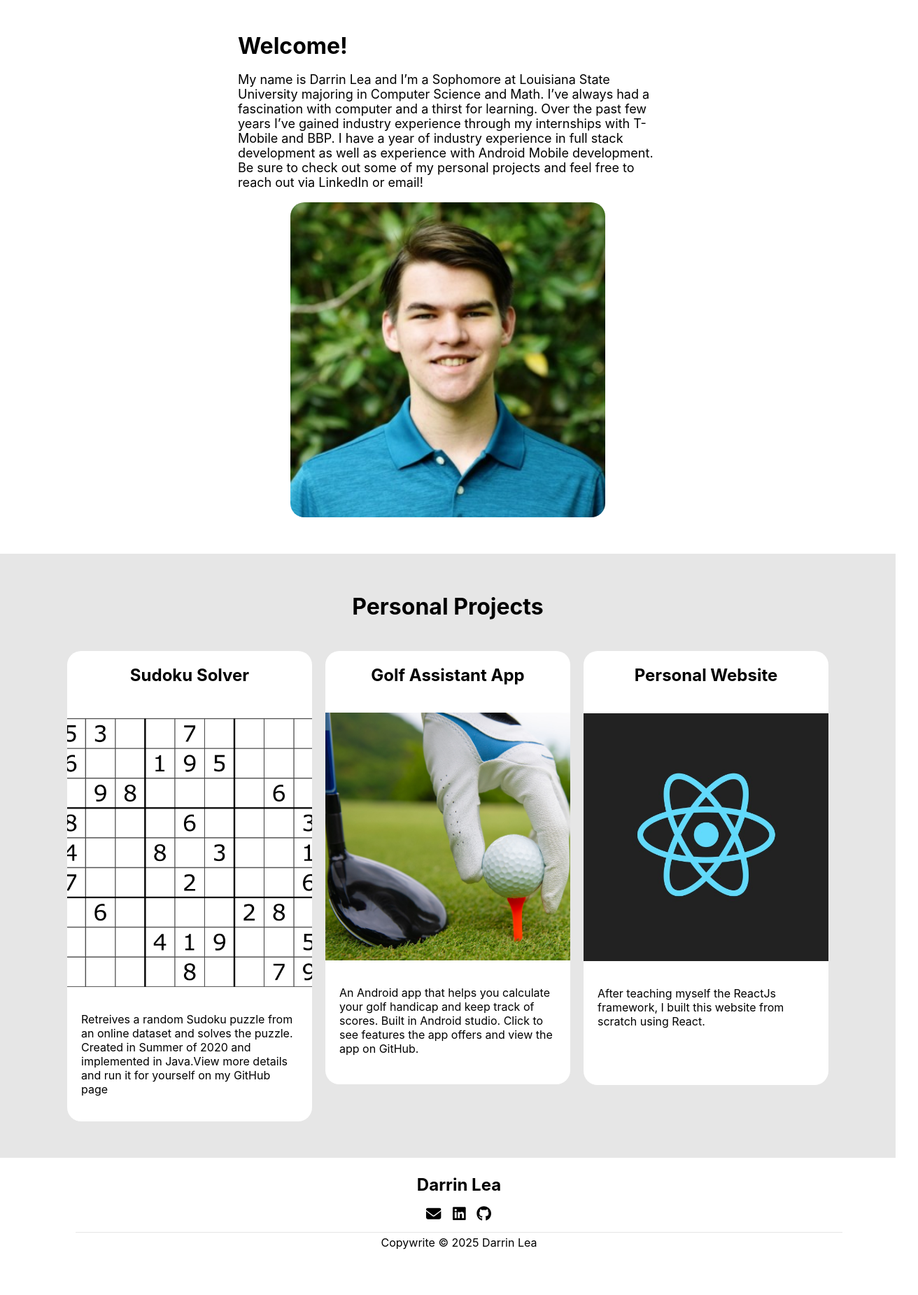
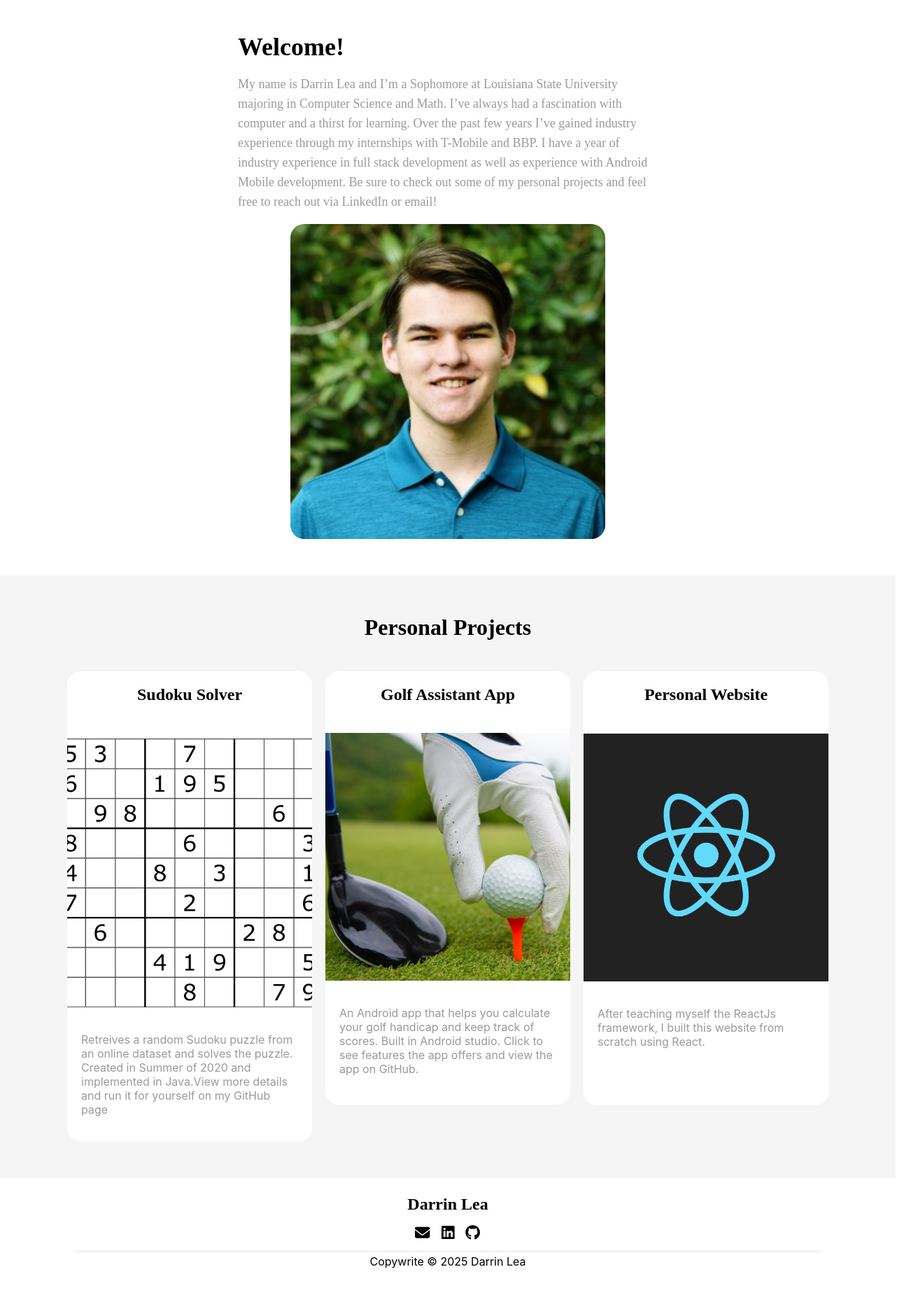
Before and after one commit to dlea8/darrin-website, a React (Create React App) app: page / in a window 1280 px wide. Shown: the part 502-2352 px from the top of the page at 70% size, 1312 px wide, since content can reach past the window. Built offline with nearby package versions, Linux system fonts and the light colour scheme.

Commit message:
changed favicon and updated fonts

```diff
--- a/public/index.html
+++ b/public/index.html
@@ -9,7 +9,7 @@
       name="description"
       content="Web site created using create-react-app"
     />
-    <link rel="apple-touch-icon" href="%PUBLIC_URL%/logo192.png" />
+    <link rel="apple-touch-icon" href="%PUBLIC_URL%/brackets.png" />
     <!--
       manifest.json provides metadata used when your web app is installed on a
       user's mobile device or desktop. See https://developers.google.com/web/fundamentals/web-app-manifest/
--- a/src/Footer/footer.css
+++ b/src/Footer/footer.css
@@ -1,12 +1,13 @@
 .footer {
     min-height: 150px;
     padding: 16px;
-    width: 100%;
+    /* width: 100%; */
 }
 
 .footer-name {
     font-size: x-large;
     font-weight: bold;
+    font-family: "Roboto Slab",serif;
     padding: 8px;
     text-align: center;
 }
--- a/src/Header/headerStyles.css
+++ b/src/Header/headerStyles.css
@@ -29,6 +29,7 @@
 .name {
     font-size: 40px;
     font-weight: bold;
+    font-family: "Roboto Slab",serif;
     color: white;
 }
 
--- a/src/NavBar/navbar.css
+++ b/src/NavBar/navbar.css
@@ -15,6 +15,7 @@
 
 .nav-item {
     font-size: large;
+    font-family: "Roboto Slab",serif;
     color: white;
     padding: 24px;
 }
@@ -43,6 +44,7 @@
 .page-navbar-name {
     font-size: x-large;
     font-weight: 600;
+    font-family: "Roboto Slab",serif;
     color: white;
     margin: auto 0px;
 
--- a/src/Pages/GolfPage.js
+++ b/src/Pages/GolfPage.js
@@ -62,7 +62,7 @@ function GolfAssistant() {
             </div>
           </div>
         </div>
-        {/* <div className="page-footer-div"><Footer/></div> */}
+        <div className="page-footer-div"><Footer/></div>
 
       </div>
     );
--- a/src/Pages/PersonalWeb.js
+++ b/src/Pages/PersonalWeb.js
@@ -50,7 +50,7 @@ function PersonalWebsite() {
             </div>
           </div>
         </div>
-        {/* <div className="page-footer-div"><Footer/></div> */}
+        <div className="page-footer-div"><Footer/></div>
 
       </div>
     );
--- a/src/Pages/SudokuSolver.js
+++ b/src/Pages/SudokuSolver.js
@@ -50,7 +50,7 @@ function SudokuSolver() {
             </div>
           </div>
         </div>
-        {/* <div className="page-footer-div"><Footer/></div> */}
+        <div className="page-footer-div"><Footer/></div>
 
       </div>
     );
--- a/src/ProjectsSection/projectStyles.css
+++ b/src/ProjectsSection/projectStyles.css
@@ -1,6 +1,6 @@
 .projects-section {
 
-    background-color: #e6e6e6;
+    background-color: #F5F5F5;
     padding: 32px 0px
 }
 
@@ -11,6 +11,7 @@
 .projects-section-title {
     font-size: xx-large;
     font-weight: bold;
+    font-family: "Roboto Slab",serif;
 }
 
 .projects-content {
@@ -52,6 +53,7 @@
 .title-text {
     font-size: x-large;
     font-weight: bold;
+    font-family: "Roboto Slab",serif;
 }
 
 .text-holder {
@@ -60,7 +62,9 @@
 
 .description-text {
     text-align: left;
+    color:rgb(155, 154, 154);
 }
+
 
 .img-holder {
     width: 100%;
--- a/src/Styles/pages.css
+++ b/src/Styles/pages.css
@@ -10,7 +10,8 @@
 
 .page-header-div {
     padding: 32px 0px;
-    font-family: Helvetica;
+    /* font-family: Helvetica;  */
+    font-family: "Roboto Slab",serif;
 }
 
 .page-text-div {
@@ -37,8 +38,9 @@
 .project-description {
     padding: 32px 0px;
     margin: 0px;
-    font-size: 18px;
-    font-family: Helvetica;
+    font-size: 20px;
+    /* font-family: Helvetica;  */
+    font-family: "Roboto Slab",serif;
     line-height: 28px;
 }
 
--- a/src/WelcomeSection/welcome.css
+++ b/src/WelcomeSection/welcome.css
@@ -17,8 +17,9 @@
 }
 
 .welcome-lbl {
-    font-size: xx-large;
+    font-size: 36px;
     font-weight: bold;
+    font-family: "Roboto Slab",serif;
     text-align: left;
     width: 100%;
 }
@@ -37,6 +38,9 @@
 .welcome-msg p{
     text-align: left;
     font-size: large;
+    line-height: 28px;;
+    font-family: "Roboto Slab",serif;
+    color:rgb(155, 154, 154);
 
 }
 
```
Also changed, not shown: public/brackets.png (added), src/assets/brackets.png.
